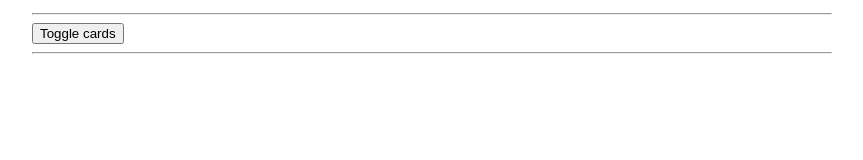
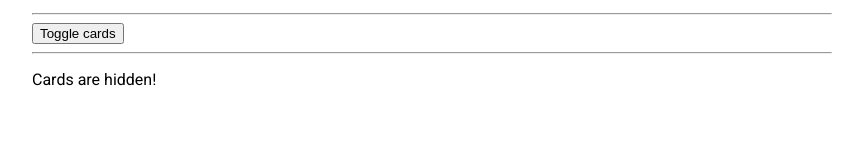
Before and after one commit to IvanTrashchenko/ng-basics, an Angular app: page / in a window 1280 px wide. Both pictures are taken after a click on the button "Toggle cards". Shown: the part 124-284 px from the top of the page, without its empty margins (208-1071 px from the left). Built offline with nearby package versions, Linux system fonts and the light colour scheme.

Commit message:
else for ngIf

```diff
--- a/src/app/app.component.html
+++ b/src/app/app.component.html
@@ -7,9 +7,13 @@
 
   <!--<app-form></app-form>!-->
 
-  <div *ngIf="toggle">
+  <div *ngIf="toggle; else noCards">
     <app-card></app-card>
     <app-card></app-card>
     <app-card></app-card>
   </div>
+
+  <ng-template #noCards>
+    <p>Cards are hidden!</p>
+  </ng-template>
 </div>
```
